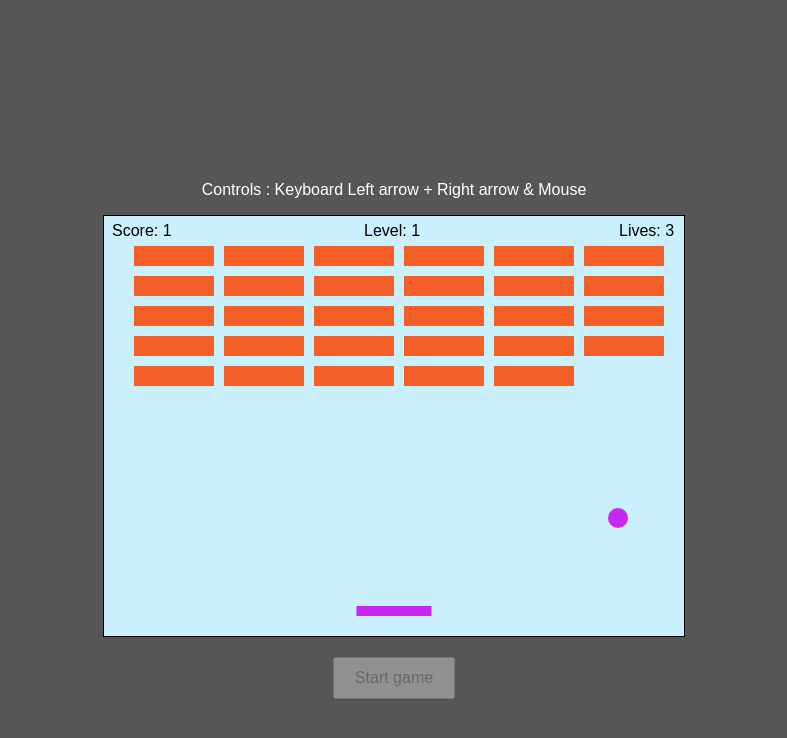
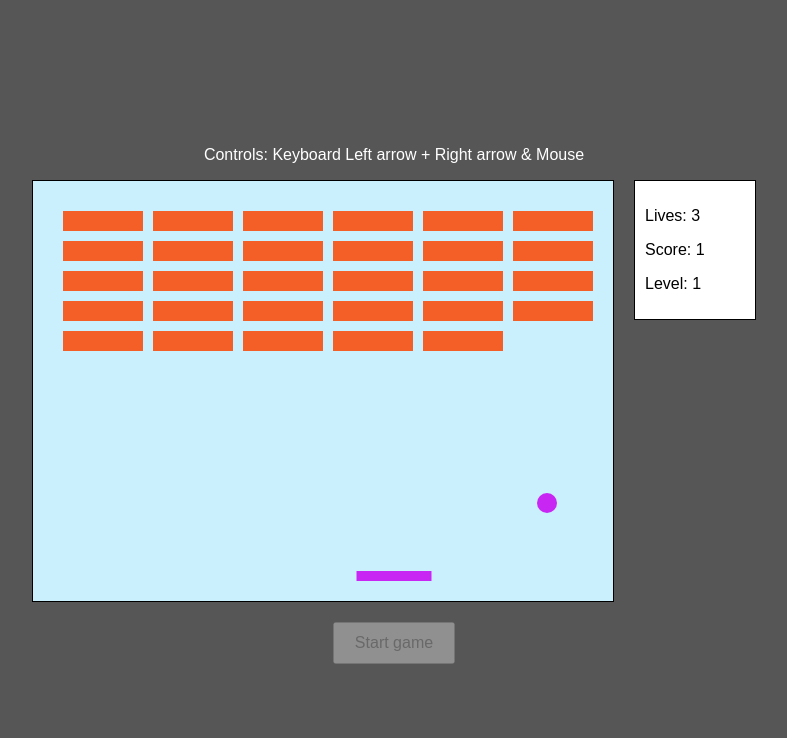
Before and after one commit to DingyLemming/Canvas-ryhm-ty-, a plain HTML site: page index.html in a window 1280 px wide. Both pictures are taken after a click on the button "Start game". Shown: the whole page, without its empty margins (246-1033 px from the left). Drawn offline with Linux system fonts and the light colour scheme.

Commit message:
score update now it doesnt reset when you get to the next level

```diff
--- a/index.html
+++ b/index.html
@@ -3,17 +3,20 @@
 <head>
     <meta charset="UTF-8">
     <meta name="viewport" content="width=device-width, initial-scale=1.0">
-    <title>Canvas peli</title>
+    <title>Canvas Game</title>
     <link rel="stylesheet" href="style.css">
 </head>
 <body>
+    <p id="controls">Controls: Keyboard Left arrow + Right arrow & Mouse</p>
+    <div id="gameContainer">
+        <canvas id="myCanvas" width="580" height="420"></canvas>
+        <div id="infoBox">
+            <p id="lives">Lives: 3</p>
+            <p id="score">Score: 0</p>
+            <p id="level">Level: 1</p>
+        </div>
+    </div>
 
-    <p class="p1"> </p>
-    <p class= "p2"></p>
-    <p class= "p3">Controls : Keyboard Left arrow + Right arrow & Mouse </p>
-
-
-    <canvas id="myCanvas" width="580" height="420" style="border:1px solid black;"></canvas>
     <button id="runButton">Start game</button>
     <script src="main.js"></script>
 </body>
--- a/main.js
+++ b/main.js
@@ -63,30 +63,41 @@ function mouseMoveHandler(e) {
   }
 }
 
+let gameWon = false; // Flag to track if the game is won
+
 function collisionDetection() {
+  let activeBricks = 0; // Track the number of active bricks
+
   for (let c = 0; c < brickColumnCount; c++) {
     for (let r = 0; r < brickRowCount; r++) {
       let b = bricks[c][r];
       if (b.status == 1) {
+        activeBricks++; // Increment activeBricks for each active brick
+
+        // Check collision with the ball
         if (
-          x > b.x &&
-          x < b.x + brickWidth &&
-          y > b.y &&
-          y < b.y + brickHeight
+          x + ballRadius > b.x &&
+          x - ballRadius < b.x + brickWidth &&
+          y + ballRadius > b.y &&
+          y - ballRadius < b.y + brickHeight
         ) {
           dy = -dy;
           b.status = 0;
           score++;
-          if (score == brickRowCount * brickColumnCount) {
-            if (level < maxLevel) {
-              newLevel();
-            } else {
-              alert("YOU WIN!");
-              document.location.reload();
-            }
-          }
+          updateInfoBox();
         }
       }
+    }
+  }
+
+  // Check if there are no active bricks left
+  if (activeBricks === 0 && !gameWon) {
+    if (level < maxLevel) {
+      newLevel();
+    } else {
+      gameWon = true; // Set gameWon flag to true
+      alert("YOU WIN!");
+      document.location.reload();
     }
   }
 }
@@ -95,14 +106,16 @@ function newLevel() {
   alert(`Congratulations! Proceeding to level ${level + 1}`);
   level++;
   resetBallAndPaddle();
-  score = 0;
+  updateInfoBox();
 
+  // Reset the bricks for the new level
   for (let c = 0; c < brickColumnCount; c++) {
     for (let r = 0; r < brickRowCount; r++) {
       bricks[c][r].status = 1;
     }
   }
 }
+
 
 function drawBall() {
   ctx.beginPath();
@@ -138,22 +151,10 @@ function drawBricks() {
   }
 }
 
-function drawScore() {
-  ctx.font = "16px fantasy";
-  ctx.fillStyle = "#000000";
-  ctx.fillText("Score: " + score, 8, 20);
-}
-
-function drawLives() {
-  ctx.font = "16px fantasy";
-  ctx.fillStyle = "#000000";
-  ctx.fillText("Lives: " + lives, canvas.width - 65, 20);
-}
-
-function drawLevel() {
-  ctx.font = "16px fantasy";
-  ctx.fillStyle = "#000000";
-  ctx.fillText("Level: " + level, canvas.width / 2 - 30, 20);
+function updateInfoBox() {
+  document.getElementById('lives').innerText = 'Lives: ' + lives;
+  document.getElementById('score').innerText = 'Score: ' + score;
+  document.getElementById('level').innerText = 'Level: ' + level;
 }
 
 function draw() {
@@ -161,9 +162,6 @@ function draw() {
   drawBricks();
   drawBall();
   drawPaddle();
-  drawScore();
-  drawLives();
-  drawLevel();  // Add this line to draw the current level
   collisionDetection();
 
   if (x + dx > canvas.width - ballRadius || x + dx < ballRadius) {
@@ -178,6 +176,7 @@ function draw() {
       dy = -dy;
     } else if (y + dy > canvas.height - ballRadius) {
       lives--;
+      updateInfoBox();
       if (!lives) {
         alert("DEFEAT!");
         document.location.reload();
--- a/style.css
+++ b/style.css
@@ -1,5 +1,3 @@
-/* style.css */
-
 body {
   display: flex;
   flex-direction: column;
@@ -11,9 +9,31 @@ body {
   background-color: #565656;
 }
 
+#gameContainer {
+  display: flex;
+  align-items: flex-start;
+}
+
 canvas {
   border: 1px solid #000000;
   background-color: #caf0fe;
+}
+
+#infoBox {
+  width: 100px; /* Set a fixed width for the info box */
+  margin-left: 20px;
+  padding: 10px;
+  border: 1px solid #000;
+  background-color: #ffffff;
+  font-family: fantasy;
+  color: #000000;
+}
+
+
+#controls {
+  margin-top: 10px;
+  color: white;
+  font-family: fantasy;
 }
 
 button {
@@ -23,18 +43,3 @@ button {
   cursor: pointer;
   font-family: fantasy;
 }
-
-.p1 {
-  color: white;
-  font-family: fantasy;
-}
-
-.p2 {
-  color: white;
-  font-family: fantasy;
-}
-
-.p3 {
-  color: white;
-  font-family: fantasy;
-}
```
